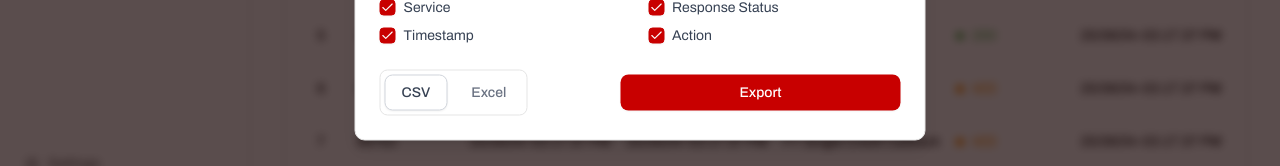
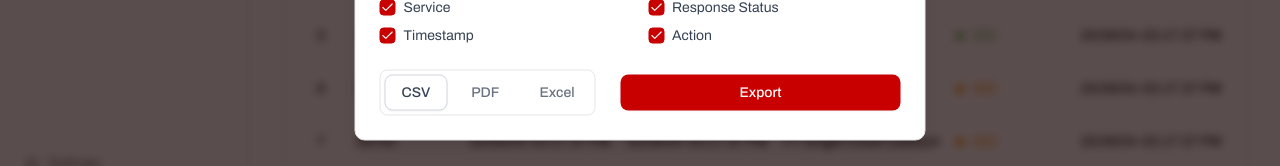
Before and after one commit to BunchBayNG/rednuban-admin, a Next.js app: page /logs in a window 1280 px wide. Both pictures are taken after a click on the button "Export". Shown: the part 484-650 px from the top of the page. Built offline with nearby package versions, Linux system fonts and the light colour scheme.

Commit message:
export modal update

```diff
--- a/app/(dashboard)/(routes)/dashboard/_components/ExportModal.tsx
+++ b/app/(dashboard)/(routes)/dashboard/_components/ExportModal.tsx
@@ -130,7 +130,7 @@ export function ExportModal({ isOpen, onClose, onExport, fieldOptions }: ExportM
           {/* Format Selection and Export Button */}
           <div className="flex justify-between items-center">
             <div className="flex gap-2 border p-1 rounded-md ">
-              {["CSV", "Excel"].map((fmt) => (
+              {["CSV","PDF", "Excel"].map((fmt) => (
                 <Button
                   key={fmt}
                   variant={format === fmt ? "outline" : "ghost"}
```
